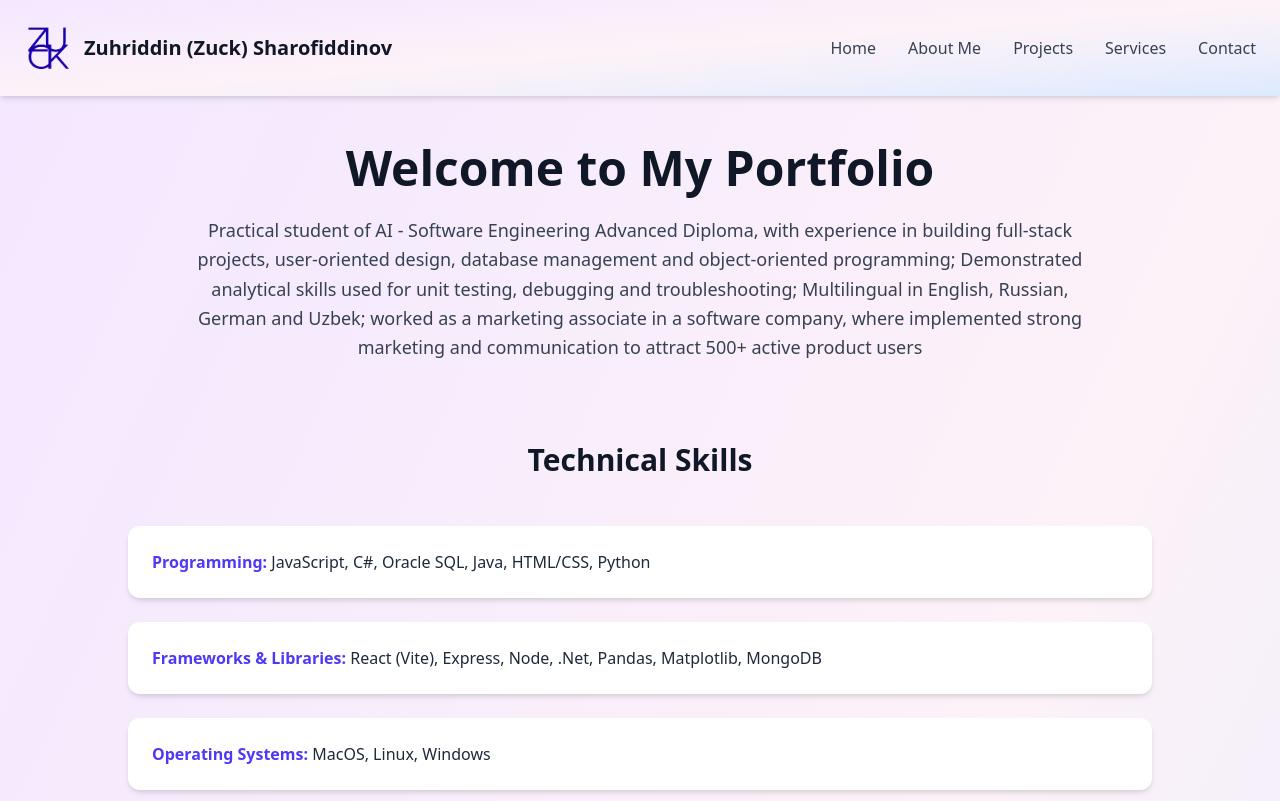
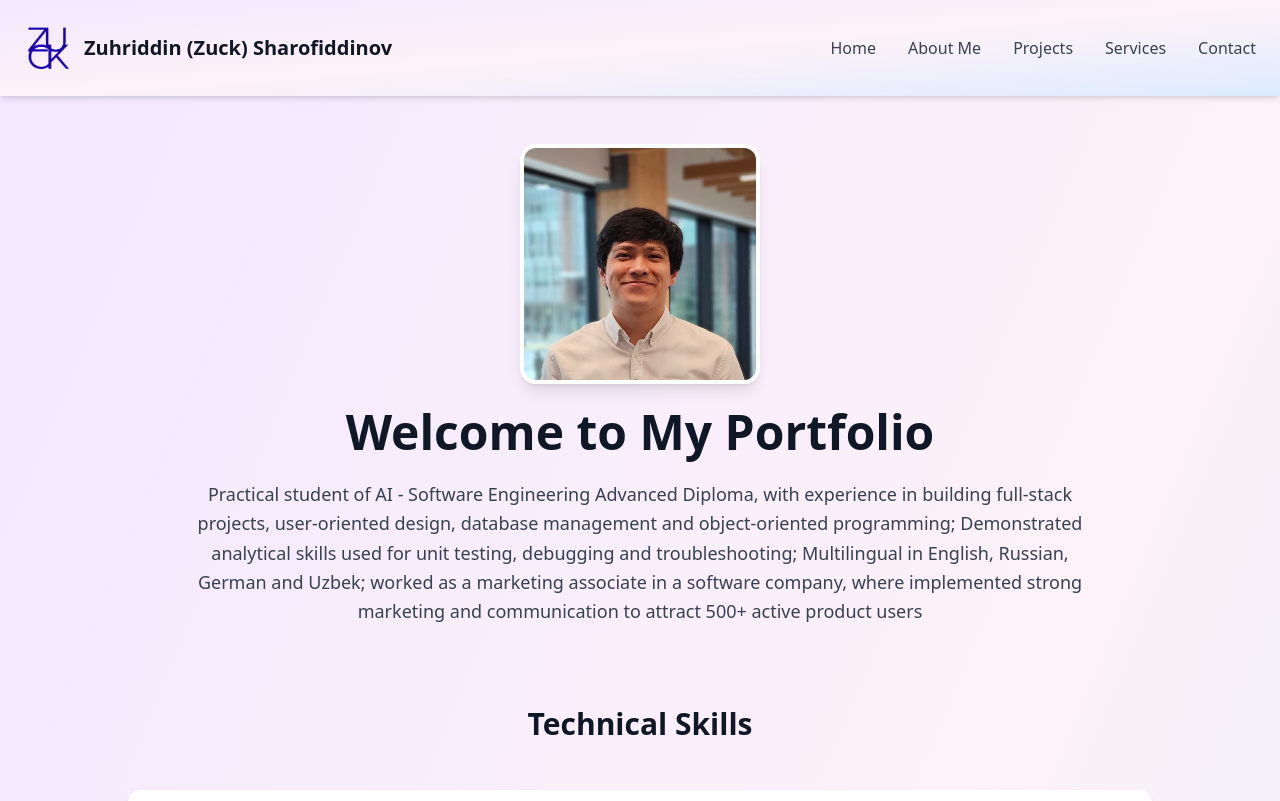
Before and after one commit to Zuck7/zucksharof, a React (Vite) app in the folder client/: page / in a window 1280 px wide. Shown: the top 801 px of the page. Built offline with nearby package versions, Linux system fonts and the light colour scheme.

Commit message:
Added a photo to home page

```diff
--- a/client/src/components/home.jsx
+++ b/client/src/components/home.jsx
@@ -1,8 +1,15 @@
+import zuhriddin from '../assets/zuhriddin.jpeg';
+
 function Home(){
     return(
         <div className="py-12 bg-gradient-to-br from-purple-100 via-pink-50 to-blue-100">
             {/* Hero Section */}
             <section className="max-w-4xl mx-auto text-center mb-20">
+                <img
+                  src={zuhriddin}
+                  alt="Personal photo"
+                  className="mx-auto mb-6 w-32 h-32 sm:w-60 sm:h-60 rounded-2xl border-4 border-white shadow-lg object-cover"
+                />
                 <h1 className="text-5xl font-bold text-gray-900 mb-6">Welcome to My Portfolio</h1>
                 <p className="text-lg text-gray-700 leading-relaxed">
                     Practical student of AI - Software Engineering Advanced Diploma, with experience in building full-stack projects, user-oriented design,
```
